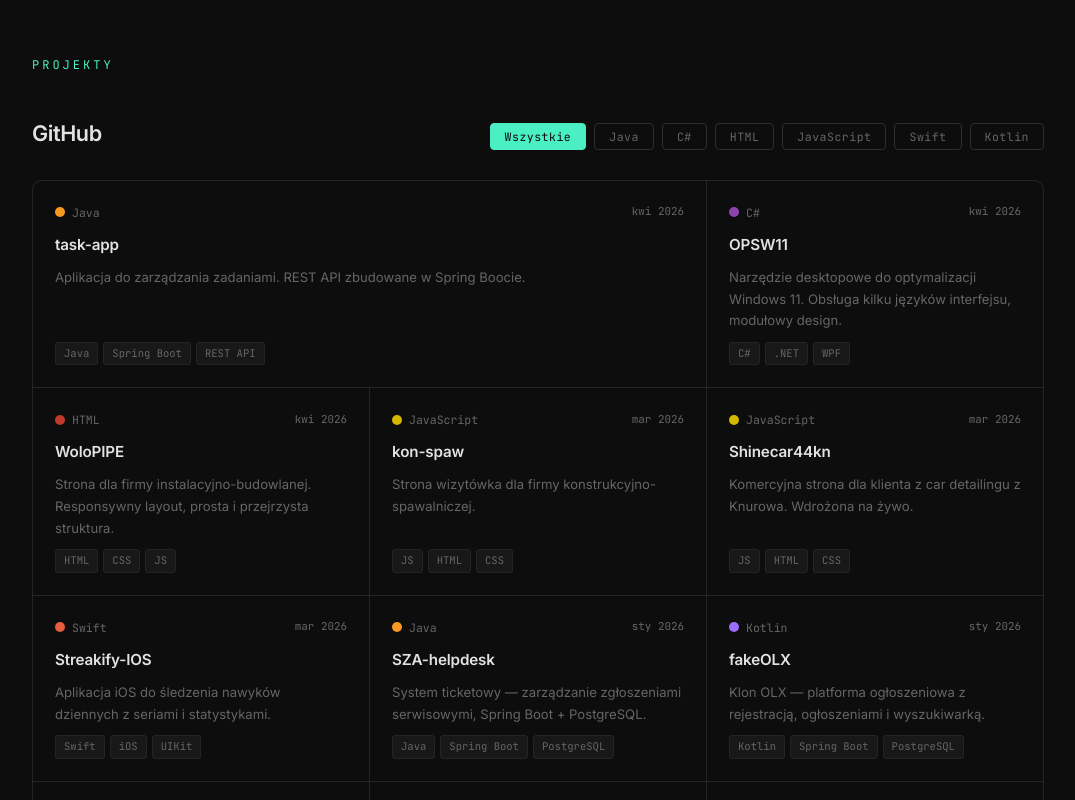
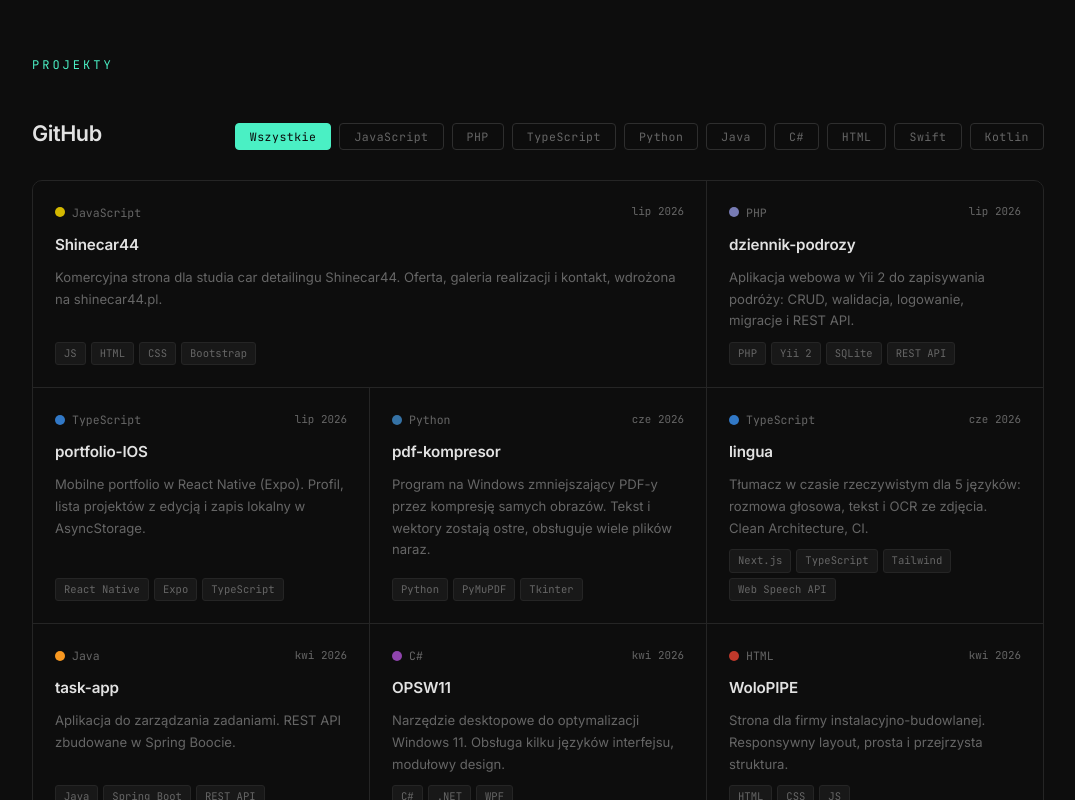
Before and after one commit to Mafu2k/portofliO, a Vue app: page / in a window 1280 px wide. Shown: the part 2780-3580 px from the top of the page, without its empty margins (102-1177 px from the left). Built offline with nearby package versions, Linux system fonts and the light colour scheme.

Commit message:
wersja 1.0.4

```diff
--- a/src/App.vue
+++ b/src/App.vue
@@ -263,6 +263,46 @@ export default {
 
       projects: [
         {
+          title: 'Shinecar44',
+          lang: 'JavaScript',
+          desc: 'Komercyjna strona dla studia car detailingu Shinecar44. Oferta, galeria realizacji i kontakt, wdrożona na shinecar44.pl.',
+          tech: ['JS', 'HTML', 'CSS', 'Bootstrap'],
+          updated: 'lip 2026',
+          link: 'https://github.com/Mafu2k/Shinecar44',
+        },
+        {
+          title: 'dziennik-podrozy',
+          lang: 'PHP',
+          desc: 'Aplikacja webowa w Yii 2 do zapisywania podróży: CRUD, walidacja, logowanie, migracje i REST API.',
+          tech: ['PHP', 'Yii 2', 'SQLite', 'REST API'],
+          updated: 'lip 2026',
+          link: 'https://github.com/Mafu2k/php---dziennik-podrozy',
+        },
+        {
+          title: 'portfolio-IOS',
+          lang: 'TypeScript',
+          desc: 'Mobilne portfolio w React Native (Expo). Profil, lista projektów z edycją i zapis lokalny w AsyncStorage.',
+          tech: ['React Native', 'Expo', 'TypeScript'],
+          updated: 'lip 2026',
+          link: 'https://github.com/Mafu2k/portfolio-IOS',
+        },
+        {
+          title: 'pdf-kompresor',
+          lang: 'Python',
+          desc: 'Program na Windows zmniejszający PDF-y przez kompresję samych obrazów. Tekst i wektory zostają ostre, obsługuje wiele plików naraz.',
+          tech: ['Python', 'PyMuPDF', 'Tkinter'],
+          updated: 'cze 2026',
+          link: 'https://github.com/Mafu2k/pdf-kompresor',
+        },
+        {
+          title: 'lingua',
+          lang: 'TypeScript',
+          desc: 'Tłumacz w czasie rzeczywistym dla 5 języków: rozmowa głosowa, tekst i OCR ze zdjęcia. Clean Architecture, CI.',
+          tech: ['Next.js', 'TypeScript', 'Tailwind', 'Web Speech API'],
+          updated: 'cze 2026',
+          link: 'https://github.com/Mafu2k/lingua',
+        },
+        {
           title: 'task-app',
           lang: 'Java',
           desc: 'Aplikacja do zarządzania zadaniami. REST API zbudowane w Spring Boocie.',
@@ -293,14 +333,6 @@ export default {
           tech: ['JS', 'HTML', 'CSS'],
           updated: 'mar 2026',
           link: 'https://github.com/Mafu2k/kon-spaw',
-        },
-        {
-          title: 'Shinecar44kn',
-          lang: 'JavaScript',
-          desc: 'Komercyjna strona dla klienta z car detailingu z Knurowa. Wdrożona na żywo.',
-          tech: ['JS', 'HTML', 'CSS'],
-          updated: 'mar 2026',
-          link: 'https://github.com/Mafu2k/Shinecar44kn',
         },
         {
           title: 'Streakify-IOS',
@@ -388,6 +420,12 @@ export default {
     },
   },
 
+  watch: {
+    activeFilter() {
+      this.$nextTick(() => ScrollTrigger.refresh())
+    },
+  },
+
   mounted() {
     this.initNav()
     this.initHero()
@@ -407,6 +445,9 @@ export default {
         JavaScript: '#d4b800',
         HTML: '#c0392b',
         Swift: '#e85d3b',
+        TypeScript: '#3178c6',
+        Python: '#3572a5',
+        PHP: '#777bb4',
       }
       return colors[lang] || '#4af0c4'
     },
@@ -961,7 +1002,7 @@ export default {
   display: grid;
   grid-template-columns: repeat(3, 1fr);
   gap: 1px;
-  background: var(--border);
+  background: var(--bg);
   border: 1px solid var(--border);
   border-radius: 10px;
   overflow: hidden;
@@ -970,6 +1011,7 @@ export default {
 .proj-card {
   position: relative;
   background: var(--bg);
+  box-shadow: 0 0 0 1px var(--border);
   padding: 22px;
   display: flex;
   flex-direction: column;
```
Also changed, not shown: 1 other file (tests, documents, lock files or other folders).
